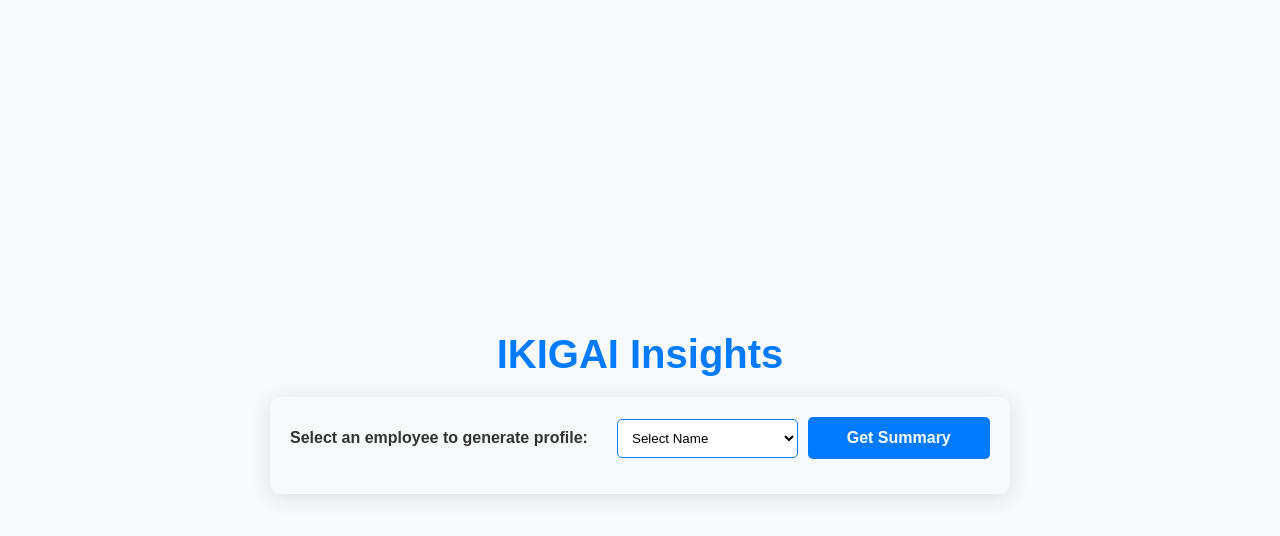
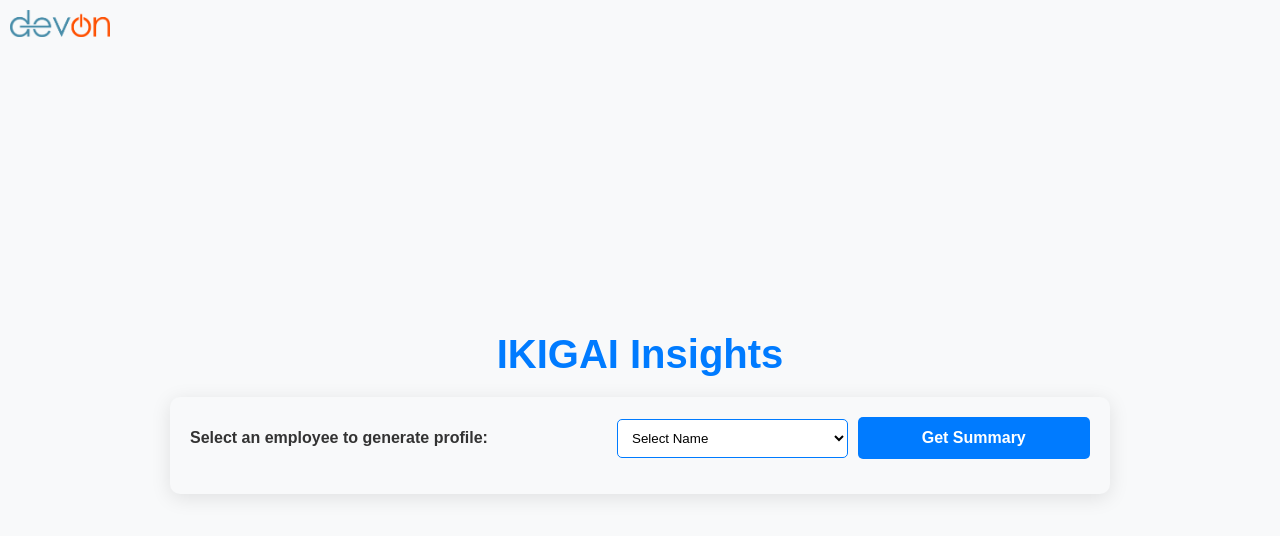
Before and after one commit to PavanPamarthi118/arbc-chat-app, a React (Create React App) app: page / in a window 1280 px wide. Shown: the top 536 px of the page. Built offline with nearby package versions, Linux system fonts and the light colour scheme.

Commit message:
Updated logo and added scroll bar

```diff
--- a/src/components/ChatInterface.css
+++ b/src/components/ChatInterface.css
@@ -3,7 +3,7 @@
     border-radius: 10px;
     padding: 20px;
     width: 100%; /* Fill full width */
-    max-width: 700px; /* Set a max-width */
+    max-width: 900px; /* Set a max-width */
     margin: 0 auto;
     box-shadow: 0 4px 20px rgba(0, 0, 0, 0.1);
     font-family: 'Arial', sans-serif;
@@ -80,9 +80,12 @@
     padding: 15px;
     border-radius: 10px;
     max-width: 100%;
-    margin: 10px 0 20px; /* Adjust the value to increase or decrease space below */
+    margin: 10px 0 20px; /* Space below */
     word-wrap: break-word;
+    max-height: 600px; /* Set a max height */
+    overflow-y: auto; /* Enable vertical scrolling */
 }
+
 
 .loading-spinner {
     border: 4px solid rgba(0, 0, 0, 0.1);
@@ -93,6 +96,15 @@
     animation: spin 1s linear infinite;
     margin: 20px auto;
 }
+/* Style for logo */
+.logo {
+    position: absolute;
+    top: 10px;  /* Adjust as needed */
+    left: 10px; /* Adjust as needed */
+    width: 100px; /* Set the logo width */
+    height: auto;
+  }
+
 
 @keyframes spin {
     0% { transform: rotate(0deg); }
--- a/src/components/ChatInterface.js
+++ b/src/components/ChatInterface.js
@@ -1,6 +1,8 @@
 import React, { useState } from "react";
 import axios from "axios";
 import "./ChatInterface.css";
+import logo from "../components/Logos/DevonLogo.png"; // Adjust the path based on your actual structure
+
 
 const ChatInterface = () => {
   const [name, setName] = useState("Select Name");
@@ -34,6 +36,7 @@ const ChatInterface = () => {
 
   return (
     <div className="chat-interface" style={{ height }}>
+      <img src={logo} alt="DevOn" className="logo"/>
       {loading ? (
         <div className="loading-spinner"></div>
       ) : (
```
Also changed, not shown: src/components/Logos/DevonLogo.png (added).
